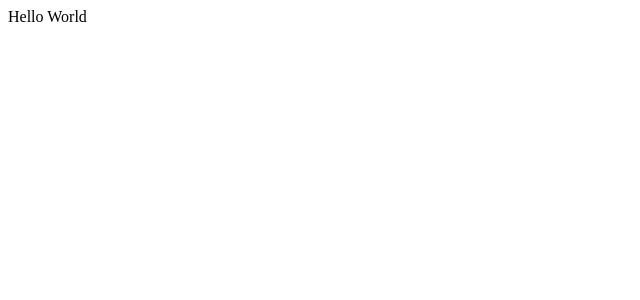
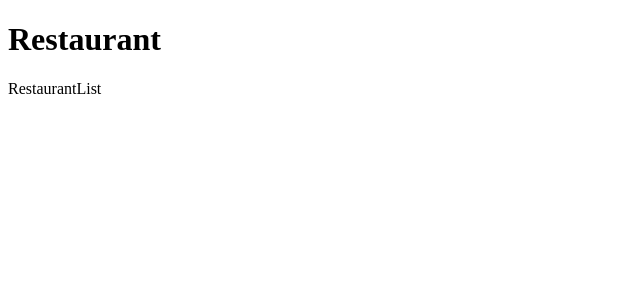
Before and after one commit to dswhitely1/TDD-Training, a React (Create React App) app: page / in a window 1280 px wide. Shown: the top 300 px of the page, without its empty margins (0-640 px from the left). Built offline with nearby package versions, Linux system fonts and the light colour scheme.

Commit message:
Add RestaurantScreen and RestaurantList

```diff
--- a/src/App.jsx
+++ b/src/App.jsx
@@ -1,5 +1,11 @@
 import React from 'react';
-
-const App = () => <div>Hello World</div>
+import RestaurantScreen from './components/RestaurantScreen';
+const App = () => {
+    return (
+        <div>
+            <RestaurantScreen />
+        </div>
+    )
+}
 
 export default App;
--- /dev/null
+++ b/src/components/RestaurantList.jsx
@@ -0,0 +1,7 @@
+import React from 'react';
+
+export const RestaurantList = () => {
+    return <div>RestaurantList</div>
+}
+
+export default RestaurantList;
--- /dev/null
+++ b/src/components/RestaurantScreen.jsx
@@ -0,0 +1,13 @@
+import React from 'react';
+import RestaurantList from './RestaurantList';
+
+const RestaurantScreen = () => {
+    return (
+        <div>
+            <h1>Restaurant</h1>
+            <RestaurantList />
+        </div>
+    )
+}
+
+export default RestaurantScreen;
```
